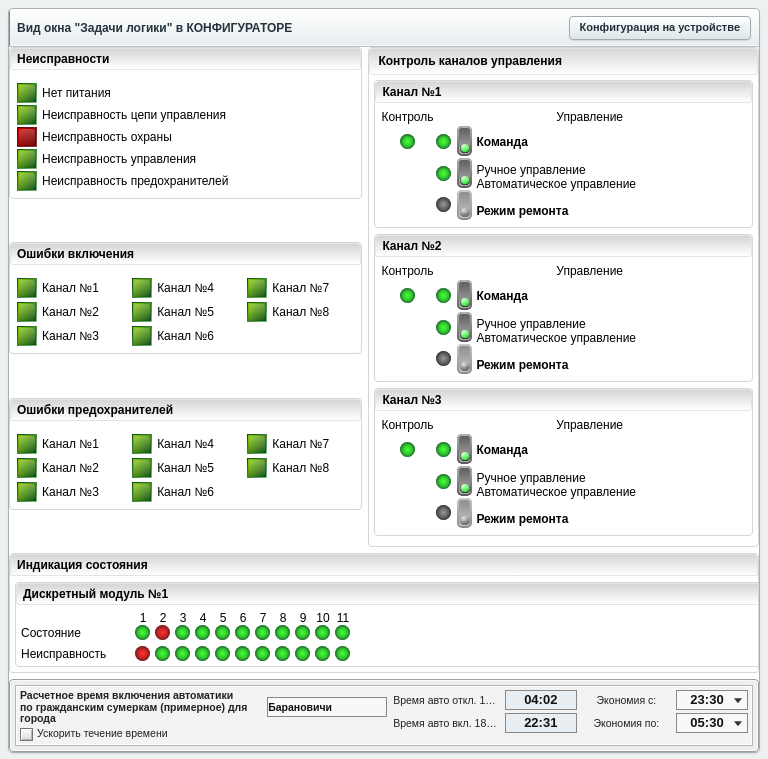
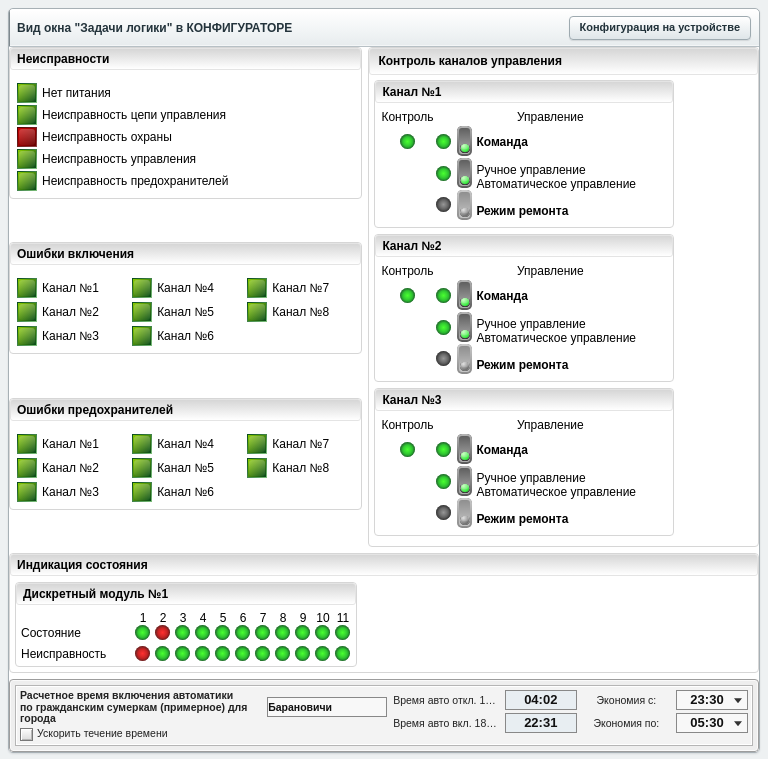
Before and after one commit to medzviadziou/simulator-gorsvet, a React (Vite) app: page / in a window 768 px wide. Shown: the top 759 px of the page. Built offline with nearby package versions, Linux system fonts and the light colour scheme.

Commit message:
Constrain mobile configurator cards

```diff
--- a/src/components/configurator/configurator.scss
+++ b/src/components/configurator/configurator.scss
@@ -168,7 +168,7 @@
       width: 100%;
       min-width: 0;
       flex-direction: column;
-      align-items: stretch;
+      align-items: flex-start;
       gap: 6px;
       margin: 5px;
       padding: 0 0 5px;
@@ -176,11 +176,12 @@
 
     &__channel-panel {
       flex: none;
-      width: calc(100% - 10px);
+      width: min(300px, calc(100% - 10px));
     }
 
     &__module {
-      max-width: none;
+      width: max-content;
+      max-width: calc(100% - 10px);
     }
 
     &__module-grid {
@@ -204,7 +205,7 @@
     }
 
     &__channel-block .channel {
-      width: 100%;
+      width: 290px;
       max-width: 100%;
       margin: 0 auto;
       grid-template-rows: 16px 96px;
@@ -268,6 +269,22 @@
     &__panel--control {
       grid-column: 2;
       grid-row: 1 / span 3;
+      align-self: stretch;
+      min-height: 0;
+      display: flex;
+      flex-direction: column;
+    }
+
+    &__panel--control > &__panel-title {
+      flex: none;
+    }
+
+    &__panel--control &__channels {
+      flex: 1 1 auto;
+      min-height: 0;
+      overflow-x: hidden;
+      overflow-y: auto;
+      scrollbar-width: thin;
     }
 
     &__panel--state,
@@ -302,6 +319,14 @@
     .time-config {
       order: 6;
     }
+
+    &__panel--control,
+    &__panel--faults,
+    &__panel--start-errors,
+    &__panel--fuse-errors {
+      width: min(100%, 300px);
+      justify-self: start;
+    }
   }
 }
 
```
